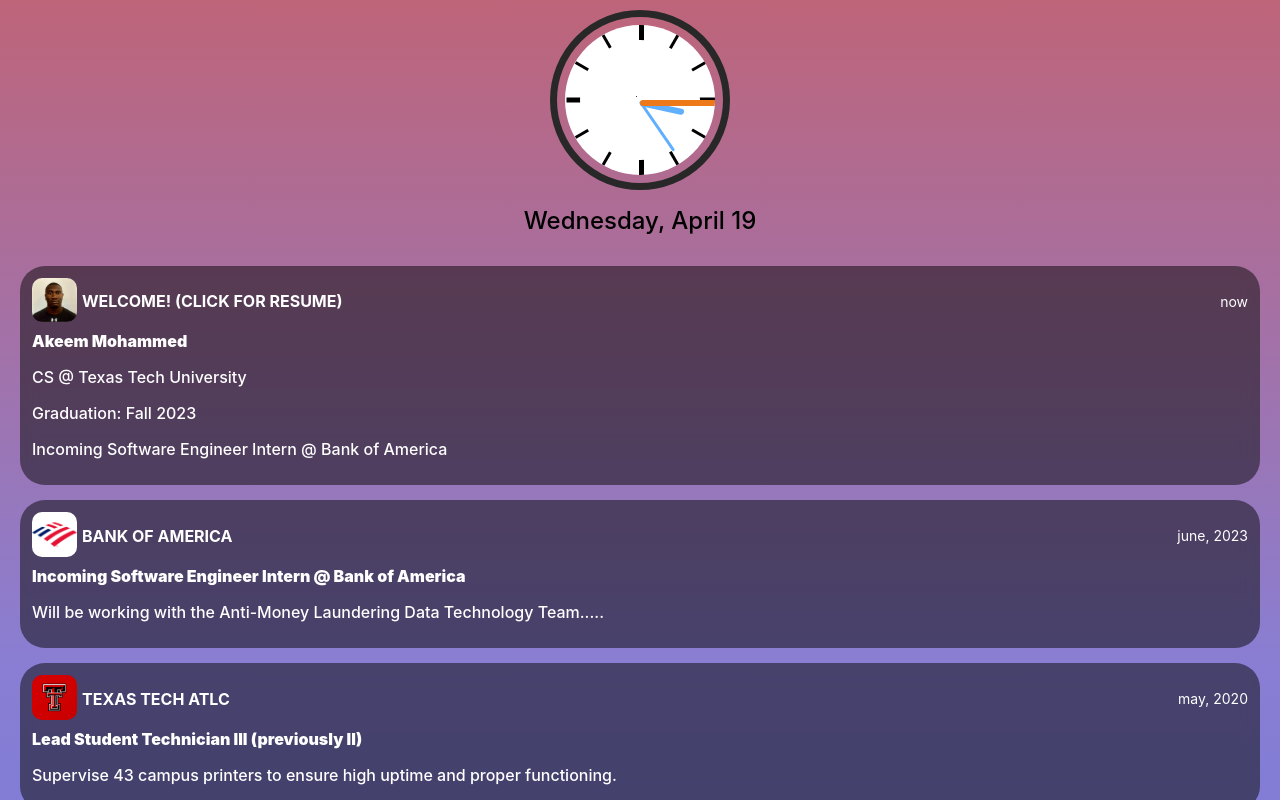
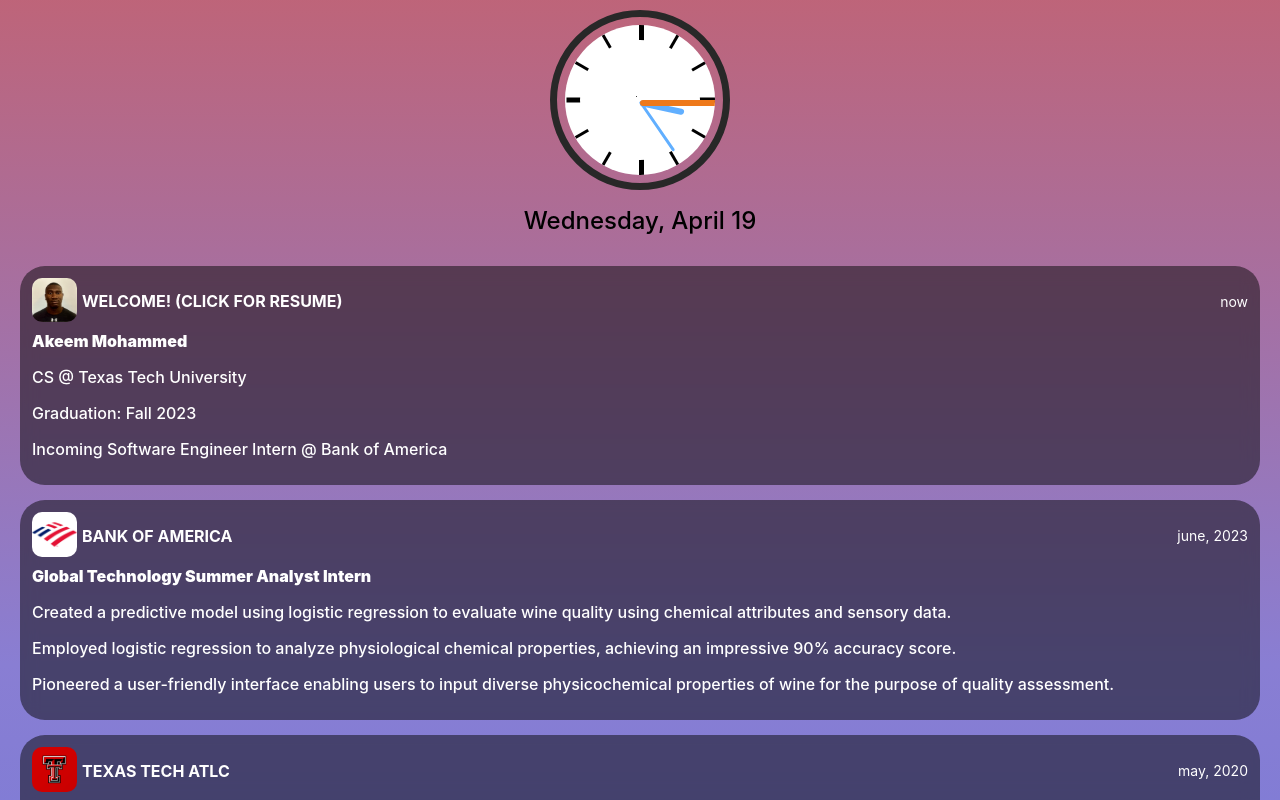
Before and after one commit to ak55m/my-profile, a React (Create React App) app: page / in a window 1280 px wide. Built offline with nearby package versions, Linux system fonts and the light colour scheme.

Commit message:
Experience.js

```diff
--- a/src/Experience.js
+++ b/src/Experience.js
@@ -25,8 +25,10 @@ const Experience = () => {
                         </div>
                     </div>
                     <div className="push_main">
-                    <div className="push_person">Incoming Software Engineer Intern @ Bank of America</div>
-                        <p className="push_text">Will be working with the Anti-Money Laundering Data Technology Team.....</p>
+                    <div className="push_person">Global Technology Summer Analyst Intern</div>
+                        <p className="push_text">Created a predictive model using logistic regression to evaluate wine quality using chemical attributes and sensory data.</p>
+                        <p className="push_text">Employed logistic regression to analyze physiological chemical properties, achieving an impressive 90% accuracy score.</p>
+                        <p className="push_text">Pioneered a user-friendly interface enabling users to input diverse physicochemical properties of wine for the purpose of quality assessment.</p>
                     </div>
                 </div>
             </div>
```
